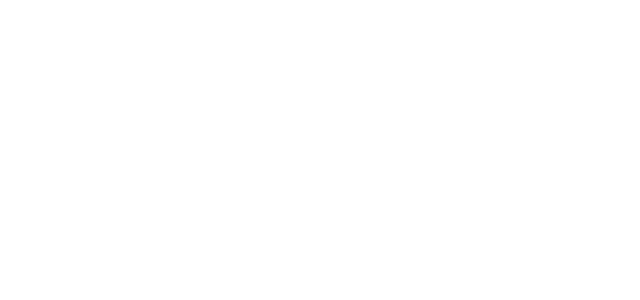
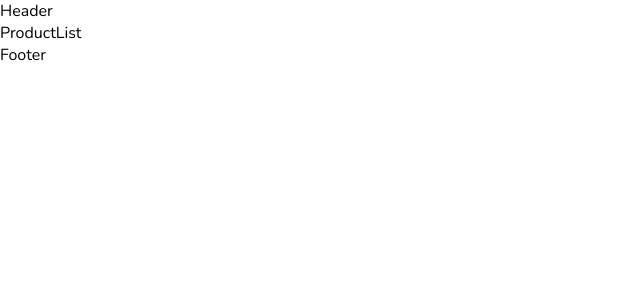
Before and after one commit to mjasprec14/ecom-ts, a React (Vite) app: page / in a window 1280 px wide. Shown: the top 300 px of the page, without its empty margins (0-640 px from the left). Built offline with nearby package versions, Linux system fonts and the light colour scheme.

Commit message:
feat: Header and Nav

```diff
--- a/src/App.tsx
+++ b/src/App.tsx
@@ -3,8 +3,25 @@ import Footer from './components/Footer';
 import Cart from './components/Cart';
 import ProductList from './components/ProductList';
 
+import { useState } from 'react';
+
 function App() {
-  return <div className='App'></div>;
+  const [viewCart, setViewCart] = useState<boolean>(false);
+
+  const pageContent = viewCart ? <Cart /> : <ProductList />;
+
+  const content = (
+    <>
+      <Header
+        viewCart={viewCart}
+        setViewCart={setViewCart}
+      />
+      {pageContent}
+      <Footer viewCart={viewCart} />
+    </>
+  );
+
+  return content;
 }
 
 export default App;
--- a/src/components/Header.tsx
+++ b/src/components/Header.tsx
@@ -1,4 +1,27 @@
-const Header = () => {
+import Nav from './Nav';
+
+type PropsType = {
+  viewCart: boolean;
+  setViewCart: React.Dispatch<React.SetStateAction<boolean>>;
+};
+
+const Header = ({ viewCart, setViewCart }: PropsType) => {
+  const content = (
+    <header className='header'>
+      <div className='header__title-bar'>
+        <h1>Acme Co.</h1>
+        <div className='header__price-box'>
+          <p>Total Items:</p>
+          <p>Total Price:</p>
+        </div>
+      </div>
+
+      <Nav
+        viewCart={viewCart}
+        setViewCart={setViewCart}
+      />
+    </header>
+  );
   return <div>Header</div>;
 };
 
--- /dev/null
+++ b/src/components/Nav.tsx
@@ -0,0 +1,18 @@
+type PropsType = {
+  viewCart: boolean;
+  setViewCart: React.Dispatch<React.SetStateAction<boolean>>;
+};
+
+const Nav = ({ viewCart, setViewCart }: PropsType) => {
+  const button = viewCart ? (
+    <button onClick={() => setViewCart(false)}>View Products</button>
+  ) : (
+    <button onClick={() => setViewCart(true)}>View Cart</button>
+  );
+
+  const content = <nav className='nav'>{button}</nav>;
+
+  return content;
+};
+
+export default Nav;
```
